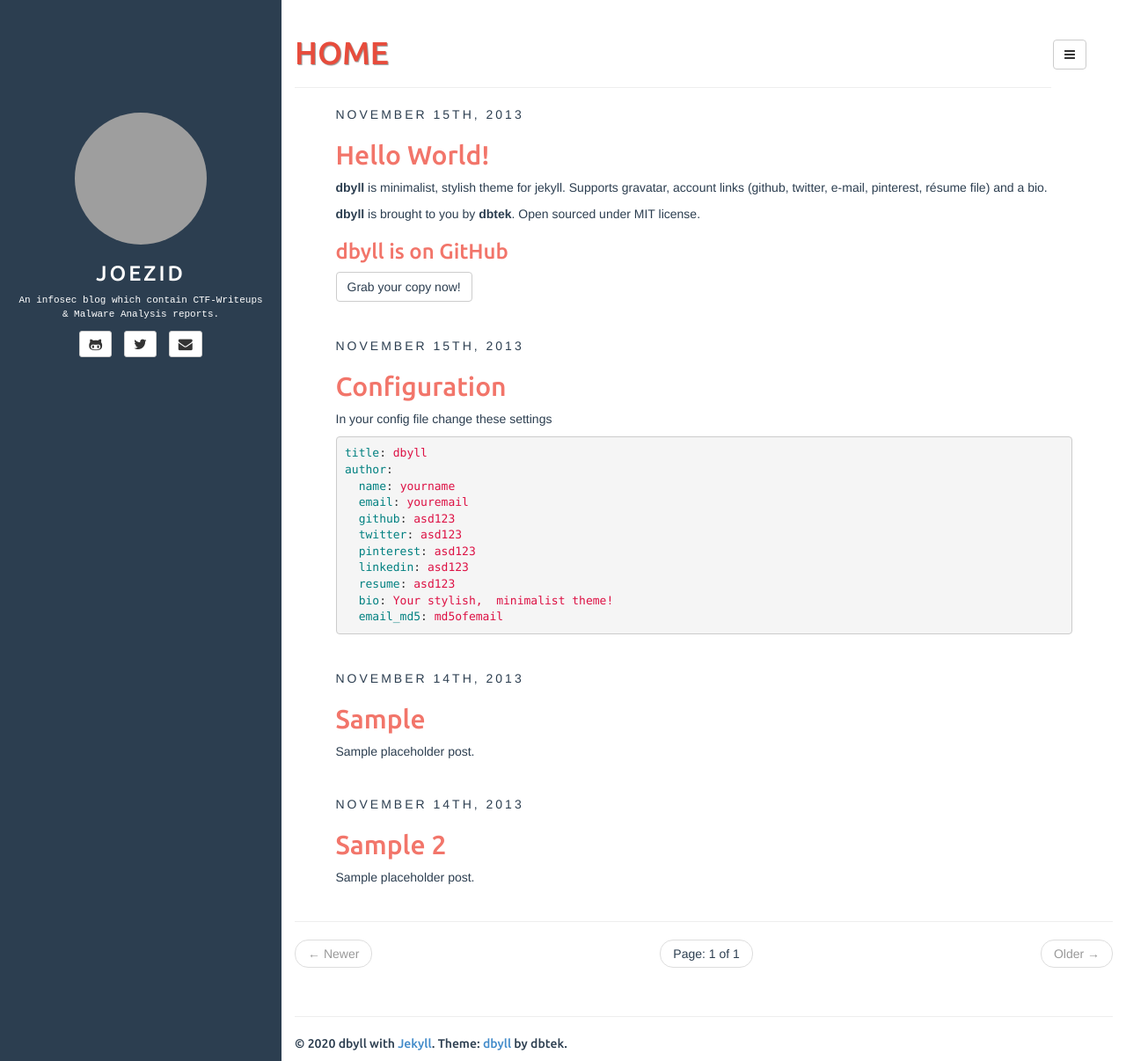
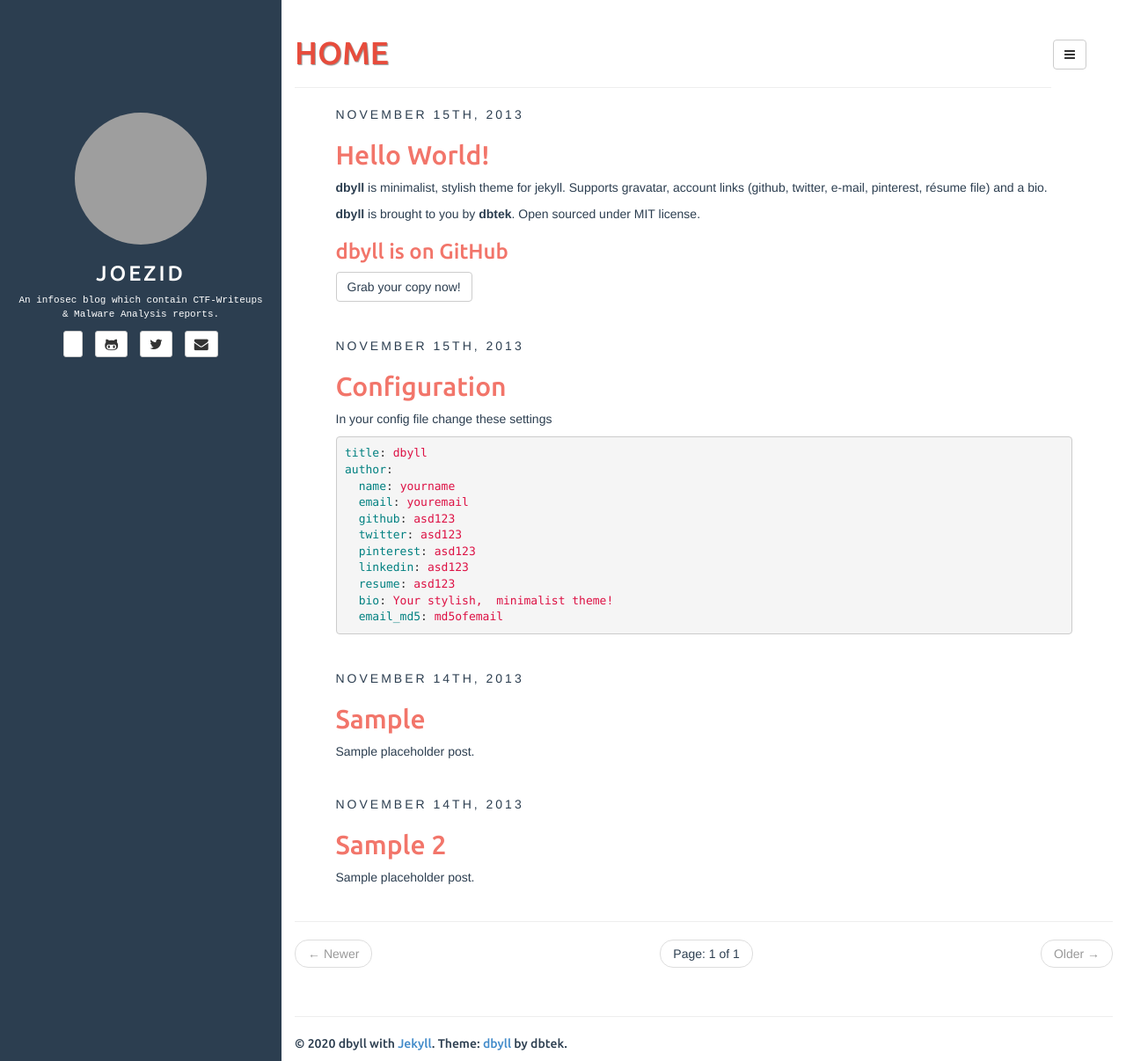
Before and after one commit to 5m477-coders/joezid.github.io, a Jekyll site: the page built from index.html, in a window 1280 px wide and 1206 px high. Shown: the whole window at 88% size. Built offline with Jekyll 4.4.1, drawn with Linux system fonts in a browser that asks for light colours; the list of posts is cut into pages by our own code; grey boxes are pictures that could not be loaded.

Commit message:
Update sidebar.html

```diff
--- a/_includes/sidebar.html
+++ b/_includes/sidebar.html
@@ -16,6 +16,13 @@
 
 <div id="contact-list" class="text-center">
 	<ul class="list-unstyled list-inline">
+		{% if site.author.facebook %}
+		<li>
+			<a class="btn btn-default btn-sm" href="https://facebook.com/{{ site.author.facebook }}">
+				<i class="fa fa-facebook-alt fa-lg"></i>
+			</a>
+		</li>
+		{% endif %}
 		{% if site.author.github %}
 		<li>
 			<a class="btn btn-default btn-sm" href="https://github.com/{{ site.author.github }}">
```
